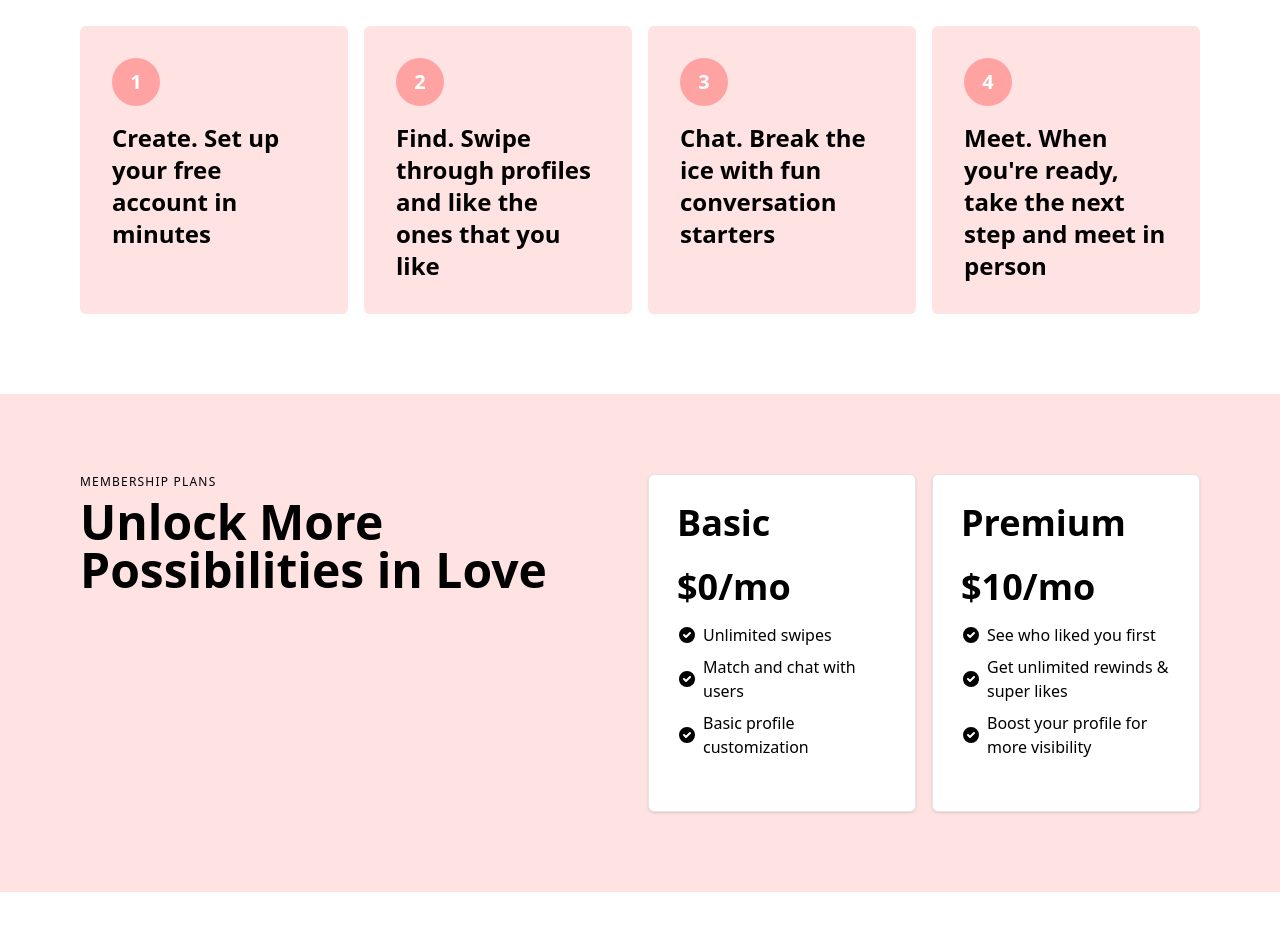
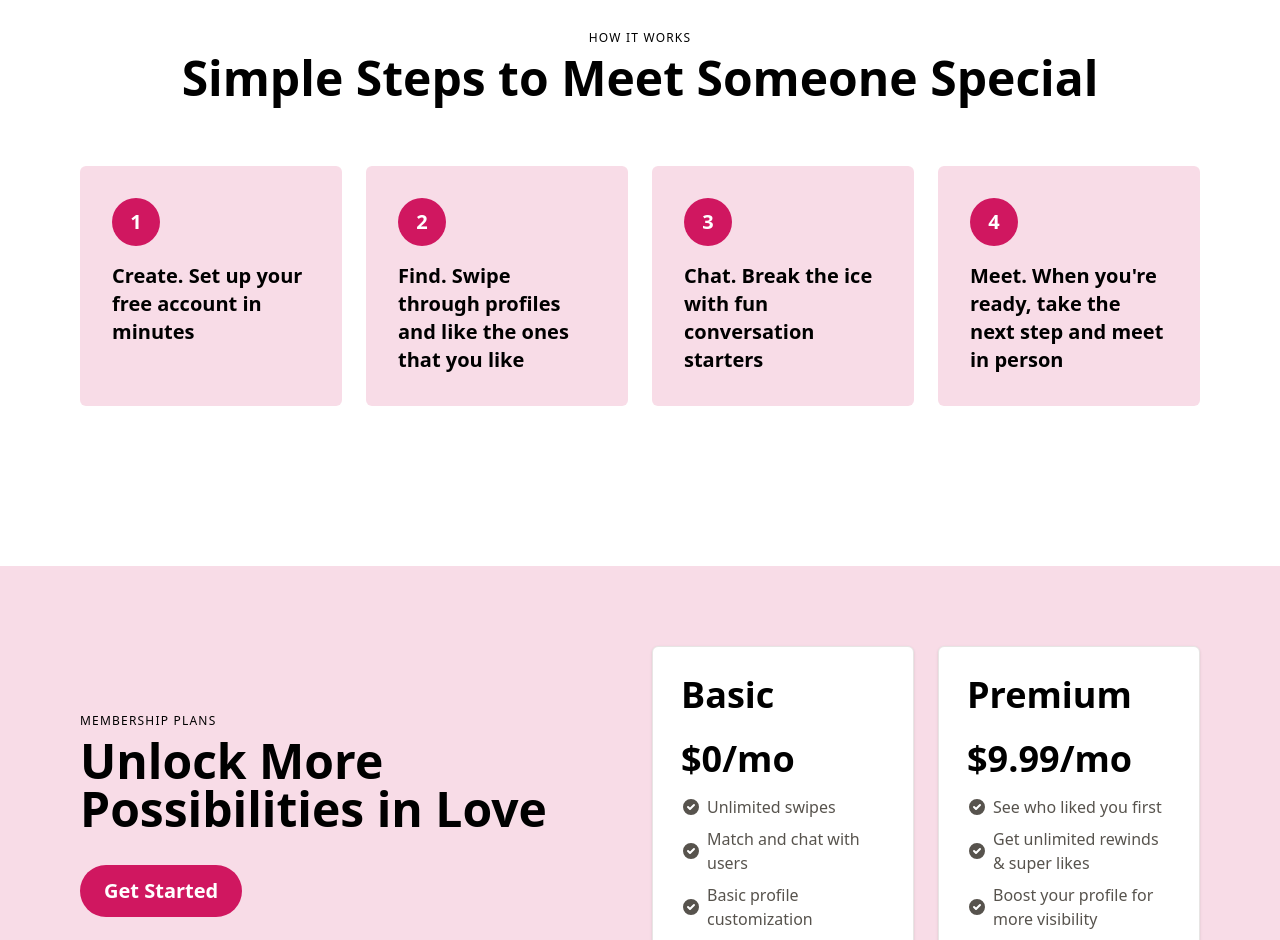
Before and after one commit to marsellius88/heartify-landing, a React (Vite) app: page / in a window 1280 px wide. Shown: the part 1860-2800 px from the top of the page. Built offline with nearby package versions, Linux system fonts and the light colour scheme.

Commit message:
edited membership section

```diff
--- a/src/components/Card.jsx
+++ b/src/components/Card.jsx
@@ -1,7 +1,9 @@
-export default function Card({ children }) {
-  return (
-    <div className="p-7 bg-white border-1 border-stone-200 rounded-md shadow-sm">
-      {children}
-    </div>
-  );
+export default function Card({ children, effect = false }) {
+  let classes = "p-7 bg-white border-1 border-stone-200 rounded-md shadow-sm";
+
+  if (effect) {
+    classes = classes + " transition-transform duration-200 hover:scale-105";
+  }
+
+  return <div className={classes}>{children}</div>;
 }
--- a/src/components/Features.jsx
+++ b/src/components/Features.jsx
@@ -6,7 +6,7 @@ import callImage from "../assets/video-call.png";
 
 export default function Features({ targetRef }) {
   return (
-    <section ref={targetRef} className="px-20 py-20">
+    <section ref={targetRef} className="px-20 pt-20 pb-30">
       <div className="container mx-auto">
         <span className="block mb-2 text-xs font-medium tracking-widest text-center uppercase">
           Key Features
@@ -14,7 +14,7 @@ export default function Features({ targetRef }) {
         <h2 className="text-5xl font-bold text-center">
           The Future of Dating Starts Here
         </h2>
-        <div className="grid grid-cols-4 mt-16 gap-4">
+        <div className="grid grid-cols-4 mt-16 gap-6">
           <FeatureItem
             feature={{
               image: matchImage,
--- a/src/components/HowItWorks.jsx
+++ b/src/components/HowItWorks.jsx
@@ -2,7 +2,7 @@ import Stepper from "./Stepper";
 
 export default function HowItWorks() {
   return (
-    <section className="px-20 py-20">
+    <section className="px-20 pt-30 pb-40">
       <div className="container mx-auto">
         <span className="block mb-2 text-xs font-medium tracking-widest text-center uppercase">
           How it works
--- a/src/components/Membership.jsx
+++ b/src/components/Membership.jsx
@@ -1,131 +1,72 @@
 import Card from "./Card";
+
+const pricingItems = [
+  {
+    title: "Basic",
+    price: "0",
+    features: [
+      "Unlimited swipes",
+      "Match and chat with users",
+      "Basic profile customization",
+    ],
+  },
+  {
+    title: "Premium",
+    price: "9.99",
+    features: [
+      "See who liked you first",
+      "Get unlimited rewinds & super likes",
+      "Boost your profile for more visibility",
+    ],
+  },
+];
 
 export default function Membership() {
   return (
-    <section className="px-20 py-20 bg-red-100">
-      <div className="grid grid-cols-4 gap-4">
-        <div className="col-span-2">
+    <section className="px-20 py-20 bg-[#d01760]/15">
+      <div className="grid grid-cols-4 gap-6">
+        <div className="col-span-2 flex flex-col justify-center">
           <span className="block mb-2 text-xs font-medium tracking-widest text-left uppercase">
             Membership Plans
           </span>
-          <h2 className="text-5xl font-bold text-left">
+          <h2 className="text-5xl font-bold text-left mb-8">
             Unlock More Possibilities in Love
           </h2>
+          <button className="self-start px-6 py-3 text-xl text-white font-bold bg-[#d01760] rounded-full hover:brightness-85 cursor-pointer">
+            Get Started
+          </button>
         </div>
-        <Card>
+        {pricingItems.map((item, index) => (
+          <Card key={`pricing-${index}`} effect={true}>
             <div className="mb-6">
-            <h3 className="text-2xl font-semibold jakarta sm:text-4xl">
-              Basic
+              <h3 className="text-2xl font-semibold sm:text-4xl">
+                <a href="#">{item.title}</a>
               </h3>
             </div>
             <div className="mb-4 space-x-2">
-            <span className="text-4xl font-bold">$0/mo</span>
+              <span className="text-4xl font-bold">${item.price}/mo</span>
             </div>
             <ul className="mb-6 space-y-2">
-            <li className="flex items-center gap-1.5">
+              {item.features.map((featureItem) => (
+                <li key={featureItem} className="flex items-center gap-1.5">
                   <svg
                     xmlns="http://www.w3.org/2000/svg"
-                className="flex-shrink-0 w-5 h-5"
+                    className="flex-shrink-0 w-5 h-5 text-stone-600"
                     viewBox="0 0 20 20"
                     fill="currentColor"
                   >
                     <path
-                  fill-rule="evenodd"
+                      fillRule="evenodd"
                       d="M10 18a8 8 0 100-16 8 8 0 000 16zm3.707-9.293a1 1 0 00-1.414-1.414L9 10.586 7.707 9.293a1 1 0 00-1.414 1.414l2 2a1 1 0 001.414 0l4-4z"
-                  clip-rule="evenodd"
+                      clipRule="evenodd"
                     ></path>
                   </svg>
-              <span className="">Unlimited swipes</span>
+                  <span className="text-stone-600">{featureItem}</span>
                 </li>
-            <li className="flex items-center gap-1.5">
-              <svg
-                xmlns="http://www.w3.org/2000/svg"
-                className="flex-shrink-0 w-5 h-5"
-                viewBox="0 0 20 20"
-                fill="currentColor"
-              >
-                <path
-                  fill-rule="evenodd"
-                  d="M10 18a8 8 0 100-16 8 8 0 000 16zm3.707-9.293a1 1 0 00-1.414-1.414L9 10.586 7.707 9.293a1 1 0 00-1.414 1.414l2 2a1 1 0 001.414 0l4-4z"
-                  clip-rule="evenodd"
-                ></path>
-              </svg>
-              <span className="">Match and chat with users</span>
-            </li>
-            <li className="flex items-center gap-1.5">
-              <svg
-                xmlns="http://www.w3.org/2000/svg"
-                className="flex-shrink-0 w-5 h-5"
-                viewBox="0 0 20 20"
-                fill="currentColor"
-              >
-                <path
-                  fill-rule="evenodd"
-                  d="M10 18a8 8 0 100-16 8 8 0 000 16zm3.707-9.293a1 1 0 00-1.414-1.414L9 10.586 7.707 9.293a1 1 0 00-1.414 1.414l2 2a1 1 0 001.414 0l4-4z"
-                  clip-rule="evenodd"
-                ></path>
-              </svg>
-              <span className="">Basic profile customization</span>
-            </li>
+              ))}
             </ul>
           </Card>
-        <Card>
-          <div className="mb-6">
-            <h3 className="text-2xl font-semibold jakarta sm:text-4xl">
-              Premium
-            </h3>
-          </div>
-          <div className="mb-4 space-x-2">
-            <span className="text-4xl font-bold">$10/mo</span>
-          </div>
-          <ul className="mb-6 space-y-2">
-            <li className="flex items-center gap-1.5">
-              <svg
-                xmlns="http://www.w3.org/2000/svg"
-                className="flex-shrink-0 w-5 h-5"
-                viewBox="0 0 20 20"
-                fill="currentColor"
-              >
-                <path
-                  fill-rule="evenodd"
-                  d="M10 18a8 8 0 100-16 8 8 0 000 16zm3.707-9.293a1 1 0 00-1.414-1.414L9 10.586 7.707 9.293a1 1 0 00-1.414 1.414l2 2a1 1 0 001.414 0l4-4z"
-                  clip-rule="evenodd"
-                ></path>
-              </svg>
-              <span className="">See who liked you first</span>
-            </li>
-            <li className="flex items-center gap-1.5">
-              <svg
-                xmlns="http://www.w3.org/2000/svg"
-                className="flex-shrink-0 w-5 h-5"
-                viewBox="0 0 20 20"
-                fill="currentColor"
-              >
-                <path
-                  fill-rule="evenodd"
-                  d="M10 18a8 8 0 100-16 8 8 0 000 16zm3.707-9.293a1 1 0 00-1.414-1.414L9 10.586 7.707 9.293a1 1 0 00-1.414 1.414l2 2a1 1 0 001.414 0l4-4z"
-                  clip-rule="evenodd"
-                ></path>
-              </svg>
-              <span className="">Get unlimited rewinds & super likes</span>
-            </li>
-            <li className="flex items-center gap-1.5">
-              <svg
-                xmlns="http://www.w3.org/2000/svg"
-                className="flex-shrink-0 w-5 h-5"
-                viewBox="0 0 20 20"
-                fill="currentColor"
-              >
-                <path
-                  fill-rule="evenodd"
-                  d="M10 18a8 8 0 100-16 8 8 0 000 16zm3.707-9.293a1 1 0 00-1.414-1.414L9 10.586 7.707 9.293a1 1 0 00-1.414 1.414l2 2a1 1 0 001.414 0l4-4z"
-                  clip-rule="evenodd"
-                ></path>
-              </svg>
-              <span className="">Boost your profile for more visibility</span>
-            </li>
-          </ul>
-        </Card>
+        ))}
       </div>
     </section>
   );
--- a/src/components/Stepper.jsx
+++ b/src/components/Stepper.jsx
@@ -13,16 +13,16 @@ const stepsItem = [
 
 export default function Stepper() {
   return (
-    <div className="grid gap-4 mt-16 lg:grid-cols-4">
+    <div className="grid gap-6 mt-16 lg:grid-cols-4">
       {stepsItem.map((item, index) => (
         <div
           key={`step-${index}`}
-          className="flex flex-col p-8 space-y-4 rounded-md bg-red-100"
+          className="flex flex-col p-8 space-y-4 rounded-md bg-[#d01760]/15 transition-transform duration-200 hover:scale-105"
         >
-          <div className="flex items-center justify-center flex-shrink-0 w-12 h-12 text-xl font-bold rounded-full bg-red-300 text-white">
+          <div className="flex items-center justify-center flex-shrink-0 w-12 h-12 text-xl font-bold rounded-full bg-[#d01760] text-white">
             {index + 1}
           </div>
-          <p className="text-2xl font-semibold">
+          <p className="text-xl font-semibold">
             <b>{item.title}.</b> {item.body}
           </p>
         </div>
--- a/src/components/TestimonialItem.jsx
+++ b/src/components/TestimonialItem.jsx
@@ -4,16 +4,12 @@ import DividerWithIcon from "./DividerWithIcon";
 export default function TestimonialItem({ testimonial }) {
   return (
     <Card>
-      <p className="text-lg font-bold text-stone-700">{testimonial.name}</p>
-      {/* <hr class="my-2.5 h-[1px] border-t-0 bg-stone-200" /> */}
-      <DividerWithIcon />
-      <p className="text-stone-600">{testimonial.body}</p>
+      <div className="h-[18rem]">
+        <p className="text-lg font-bold text-stone-700">{testimonial.name}</p>
+        {/* <hr class="my-2.5 h-[1px] border-t-0 bg-stone-200" /> */}
+        <DividerWithIcon />
+        <p className="text-stone-600">{testimonial.body}</p>
+      </div>
     </Card>
-    // <div className="p-7 bg-white border-1 border-stone-200 rounded-md shadow-sm">
-    //   <p className="text-lg font-bold text-stone-700">{testimonial.name}</p>
-    //   {/* <hr class="my-2.5 h-[1px] border-t-0 bg-stone-200" /> */}
-    //   <DividerWithIcon />
-    //   <p className="text-stone-600">{testimonial.body}</p>
-    // </div>
   );
 }
--- a/src/components/Testimonials.jsx
+++ b/src/components/Testimonials.jsx
@@ -2,8 +2,8 @@ import TestimonialItem from "./TestimonialItem";
 
 export default function Testimonials() {
   return (
-    <section className="px-20 py-20 bg-red-100">
-      <div className="grid grid-cols-3 gap-4 ">
+    <section className="px-20 py-20 bg-[#d01760]/15">
+      <div className="grid grid-cols-3 gap-6">
         <TestimonialItem
           testimonial={{
             name: "Jessica & Mark",
```
Lines whose indentation alone changed are shown as unchanged.
